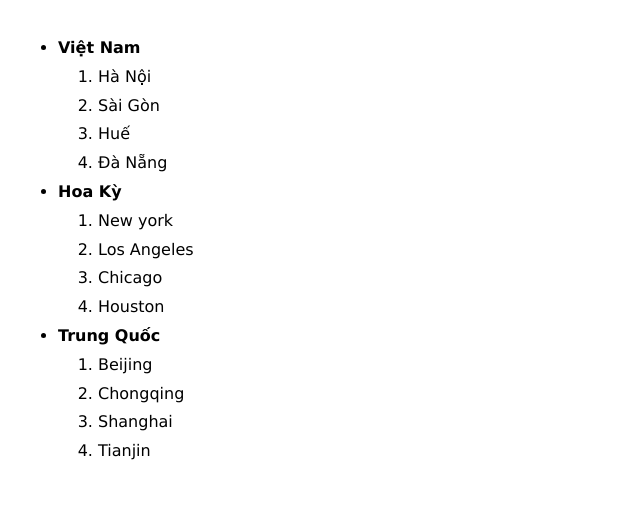
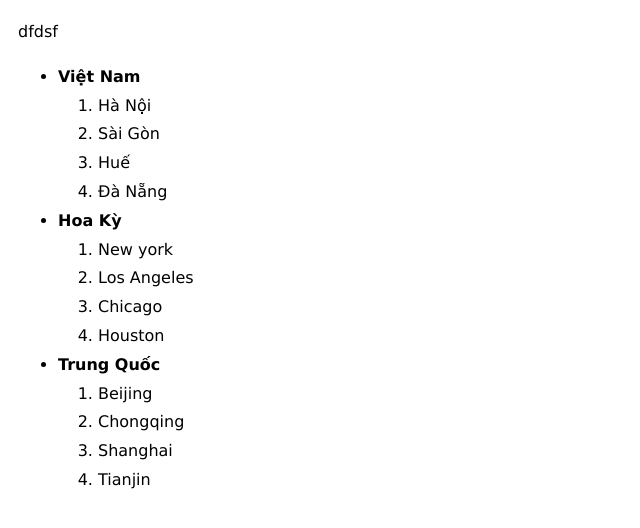
Before and after one commit to ngdi2006/JAVASCRIP-8-2023-LINK, a plain HTML site: page DAY2/EX-LEARN/EX1/bai-tap-1.html in a window 1280 px wide. Shown: the whole page, without its empty margins (0-640 px from the left). Drawn offline with Linux system fonts and the light colour scheme.

Commit message:
8-8-2023

```diff
--- a/DAY2/EX-LEARN/EX1/bai-tap-1.html
+++ b/DAY2/EX-LEARN/EX1/bai-tap-1.html
@@ -14,7 +14,7 @@
     </style>
 </head>
 <body>
-
+    dfdsf
     <ul>
         <li><b>Việt Nam</b> </li>
            <ol>
```
